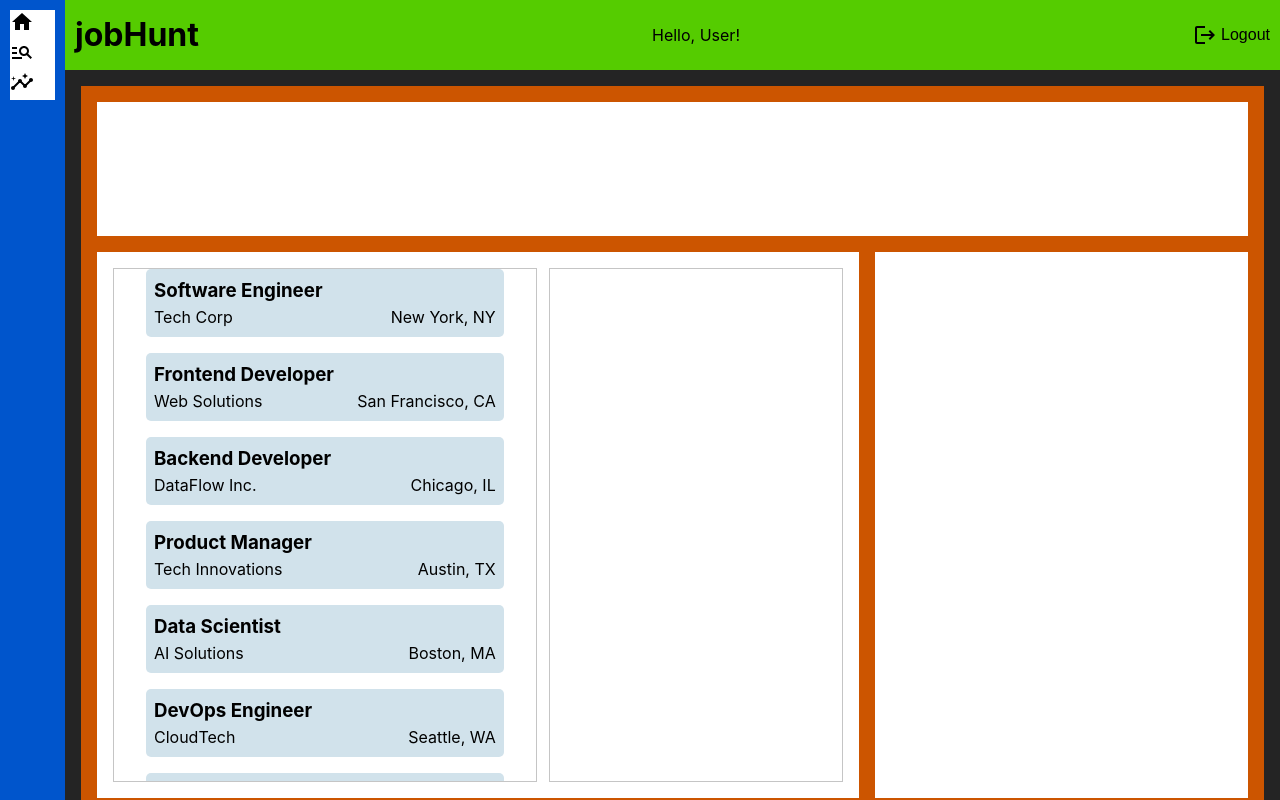
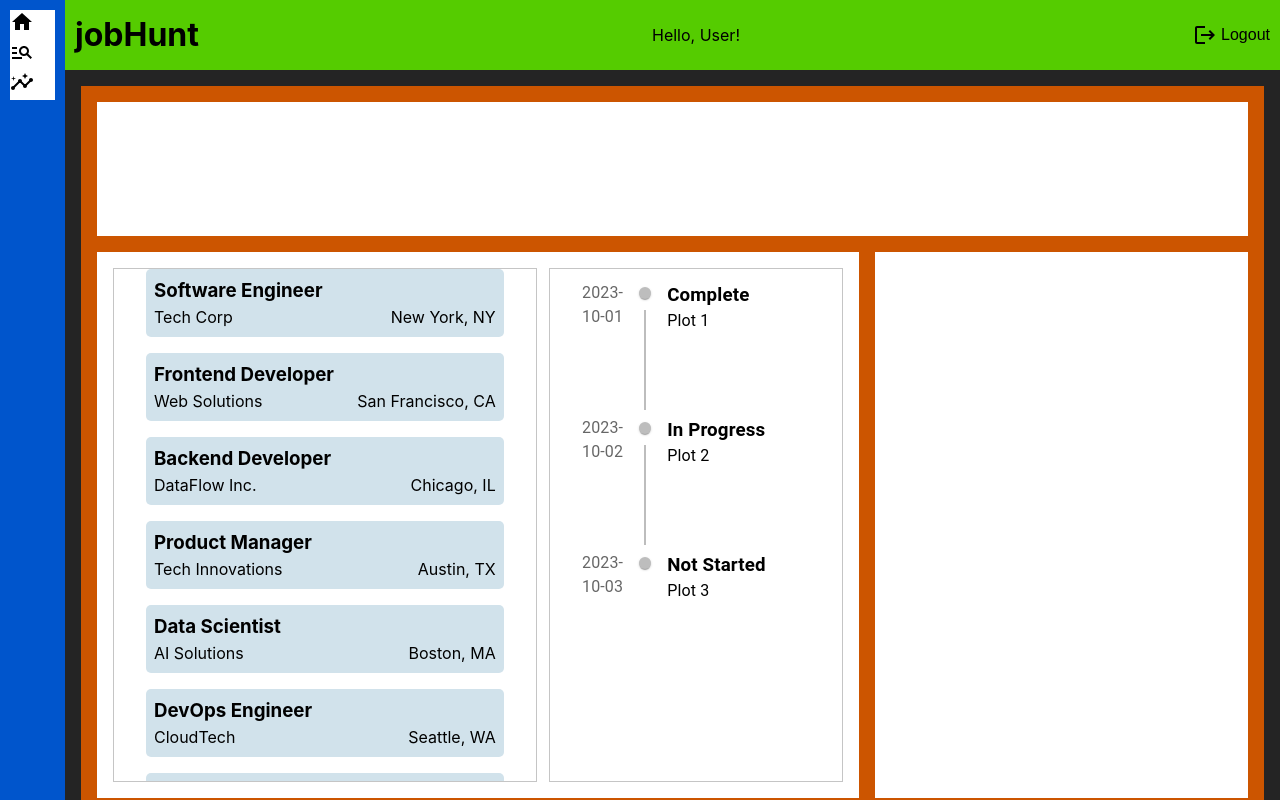
Before and after one commit to chardayneal/jobhunt, a React (Vite) app: page /insights in a window 1280 px wide. Built offline with nearby package versions, Linux system fonts and the light colour scheme.

Commit message:
Add timeline view to insights page

```diff
--- a/package.json
+++ b/package.json
@@ -13,6 +13,7 @@
     "@emotion/react": "^11.14.0",
     "@emotion/styled": "^11.14.0",
     "@mui/icons-material": "^6.4.1",
+    "@mui/lab": "^6.0.0-beta.25",
     "@mui/material": "^6.4.1",
     "@mui/x-date-pickers": "^7.24.1",
     "axios": "^1.7.9",
--- a/src/components/routes/insights/Insights.css
+++ b/src/components/routes/insights/Insights.css
@@ -73,3 +73,7 @@
 .timeline-view {
     width: 40%;
 }
+
+.timeline-view .MuiTimelineConnector-root {
+    height: 100px;
+}
--- a/src/components/routes/insights/Insights.jsx
+++ b/src/components/routes/insights/Insights.jsx
@@ -1,4 +1,4 @@
-import TimelineView from './TimelineView';
+import TimelineView from './TimelinePanel';
 import './Insights.css';
 
 const Insights = () => {
--- /dev/null
+++ b/src/components/routes/insights/Plot.jsx
@@ -0,0 +1,16 @@
+import propTypes from 'prop-types';
+
+const Plot = ({ plot }) => {
+  return (
+    <div className="plot">
+      <h3>{plot.status}</h3>
+      <p>{plot.title}</p>
+    </div>
+  )
+}
+
+Plot.propTypes = {
+  plot: propTypes.object.isRequired
+}
+
+export default Plot;
--- /dev/null
+++ b/src/components/routes/insights/TimelinePanel.jsx
@@ -0,0 +1,18 @@
+import {LEADS} from '../../../staticData/staticLeads';
+import Lead from '../dashboard/Lead';
+import TimelineView from './TimelineView';
+
+const TimelinePanel = () => {
+  return (
+    <section className="insight-grid-item timeline-panel">
+       <div className="lead-scroll-list timeline-col">
+        {LEADS.map((lead) => (
+          <Lead key={lead.id} leadInfo={lead} />
+        ))}
+       </div>
+       <TimelineView/>
+    </section>
+  )
+}
+
+export default TimelinePanel;
--- a/src/components/routes/insights/TimelineView.jsx
+++ b/src/components/routes/insights/TimelineView.jsx
@@ -1,16 +1,76 @@
-import {LEADS} from '../../../staticData/staticLeads';
-import Lead from '../dashboard/Lead';
+import Timeline from '@mui/lab/Timeline';
+import TimelineItem from '@mui/lab/TimelineItem';
+import TimelineSeparator from '@mui/lab/TimelineSeparator';
+import TimelineConnector from '@mui/lab/TimelineConnector';
+import TimelineContent from '@mui/lab/TimelineContent';
+import TimelineDot from '@mui/lab/TimelineDot';
+import TimelineOppositeContent, {
+  timelineOppositeContentClasses,
+} from '@mui/lab/TimelineOppositeContent';
+import Plot from './Plot';
+
+
+const PLOTS = [
+  {
+    status: 'Complete',
+    title: 'Plot 1',
+    date: '2023-10-01'
+  },
+  {
+    status: 'In Progress',
+    title: 'Plot 2',
+    date: '2023-10-02'
+  },
+  {
+    status: 'Not Started',
+    title: 'Plot 3',
+    date: '2023-10-03'
+  },
+];
 
 const TimelineView = () => {
+  const timelinePlots = PLOTS.map((plot, index) => {
+    if (index == PLOTS.length - 1) {
+      return (
+        <TimelineItem key={index}>
+        <TimelineOppositeContent color="textSecondary">
+          {plot.date}
+        </TimelineOppositeContent>
+        <TimelineSeparator>
+          <TimelineDot />
+        </TimelineSeparator>
+        <TimelineContent>
+          <Plot plot={plot} />
+        </TimelineContent>
+        </TimelineItem>
+        )}
+    return (
+      <TimelineItem key={index}>
+      <TimelineOppositeContent color="textSecondary">
+        {plot.date}
+      </TimelineOppositeContent>
+      <TimelineSeparator>
+        <TimelineDot />
+        <TimelineConnector />
+      </TimelineSeparator>
+      <TimelineContent>
+        <Plot plot={plot} />
+      </TimelineContent>
+  </TimelineItem>
+    )
+  })
+
   return (
-    <section className="insight-grid-item timeline-panel">
-       <div className="lead-scroll-list timeline-col">
-        {LEADS.map((lead) => (
-          <Lead key={lead.id} leadInfo={lead} />
-        ))}
-       </div>
-       <div className="timeline-view timeline-col"></div>
-    </section>
+    <div className="timeline-view timeline-col">
+      <Timeline sx={{
+        [`& .${timelineOppositeContentClasses.root}`]: {
+          flex: 0.2,
+        },
+      }}
+      >
+        {timelinePlots}
+      </Timeline>
+    </div>
   )
 }
 
```
Also changed, not shown: 1 other file (tests, documents, lock files or other folders).
